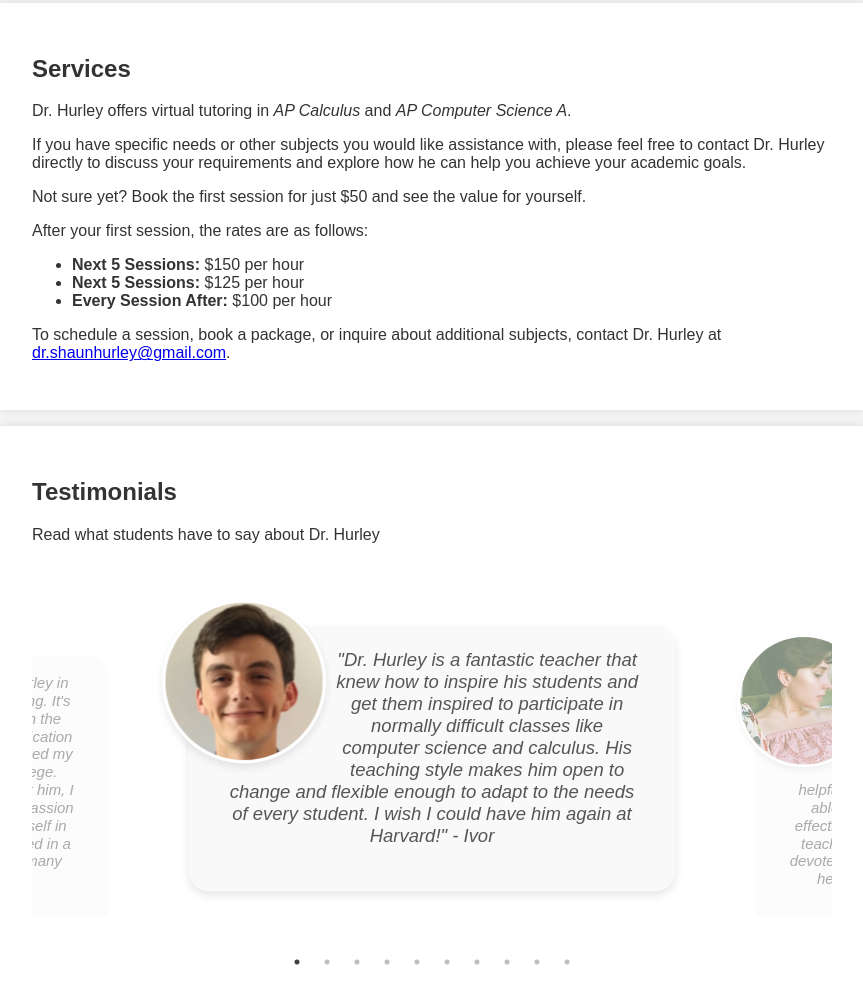
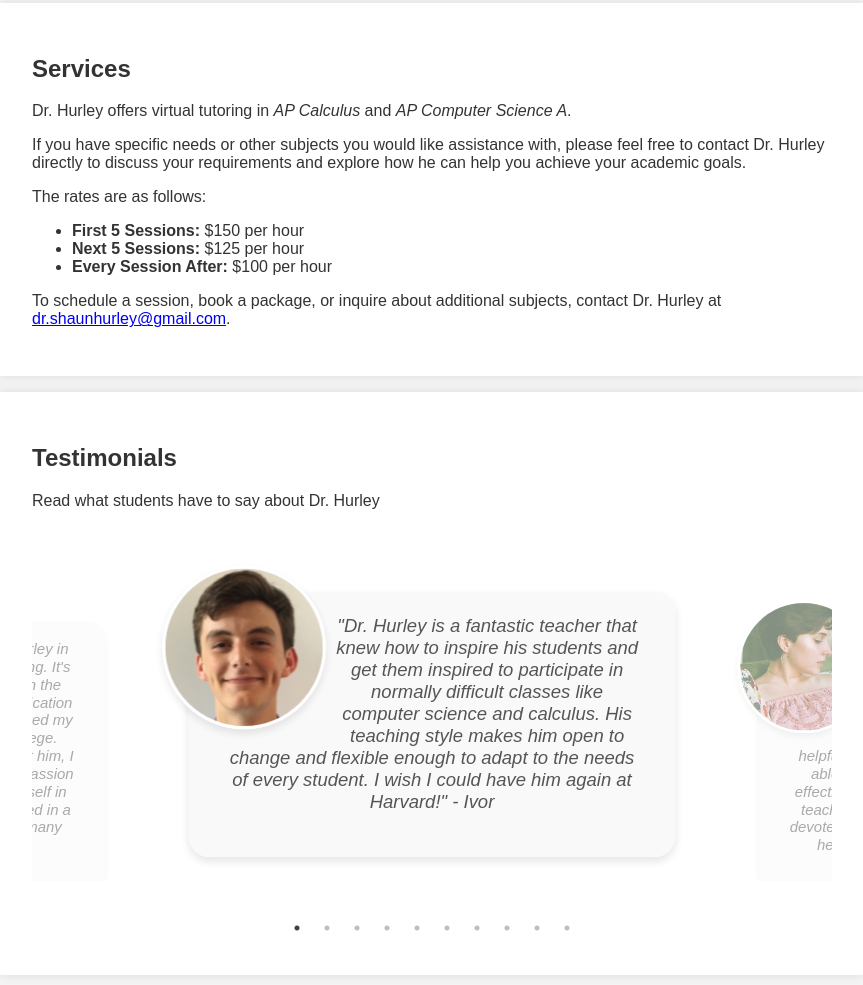
Before and after one commit to shaunthurley/dr.shaunhurley, a plain HTML site: page index.html in a window 1280 px wide. Shown: the part 1343-2328 px from the top of the page, without its empty margins (208-1071 px from the left). Drawn offline with nearby package versions, Linux system fonts and the light colour scheme.

Commit message:
Update index.html

```diff
--- a/index.html
+++ b/index.html
@@ -60,10 +60,9 @@
             <h2>Services</h2>
             <p>Dr. Hurley offers virtual tutoring in <em>AP Calculus</em> and <em>AP Computer Science A</em>.</p>
             <p>If you have specific needs or other subjects you would like assistance with, please feel free to contact Dr. Hurley directly to discuss your requirements and explore how he can help you achieve your academic goals.</p>
-            <p>Not sure yet? Book the first session for just $50 and see the value for yourself.</p>
-            <p>After your first session, the rates are as follows:</p>
+            <p>The rates are as follows:</p>
             <ul>
-                <li><strong>Next 5 Sessions:</strong> $150 per hour</li>
+                <li><strong>First 5 Sessions:</strong> $150 per hour</li>
                 <li><strong>Next 5 Sessions:</strong> $125 per hour</li>
                 <li><strong>Every Session After:</strong> $100 per hour</li>
             </ul>
```
